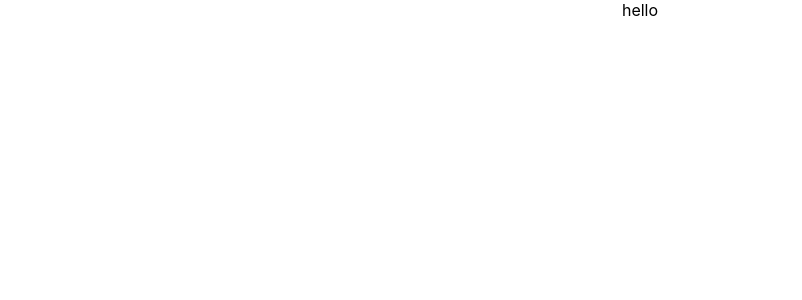
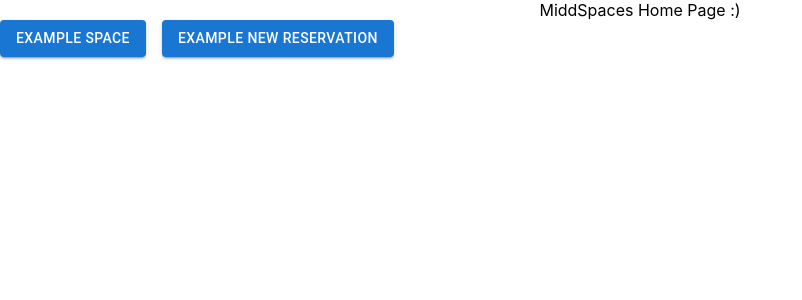
Before and after one commit to ruff1233/middspaces, a React (Create React App) app: page / in a window 1280 px wide. Shown: the top 300 px of the page, without its empty margins (0-802 px from the left). Built offline with nearby package versions, Linux system fonts and the light colour scheme.

Commit message:
routing now completely works, placeholder page components hooked up

```diff
--- a/src/pages/home.js
+++ b/src/pages/home.js
@@ -1,13 +1,20 @@
 import React from "react";
+import { useNavigate } from "react-router-dom";
+import Stack from '@mui/material/Stack';
+import Button from '@mui/material/Button';
 
-export default class Home extends React.Component {
+function Home(props) {
 
-    render() {
+    let navigate = useNavigate();
 
-      return (
-        <div>
-          hello
-        </div>
-      );
-    }
-  }
+    return (
+    <div>
+        MiddSpaces Home Page :)
+        <Stack spacing={2} direction="row">
+        <Button variant="contained" onClick={() => {navigate('/space')}}>Example Space</Button>
+        <Button variant="contained" onClick={() => {navigate('/newreservation')}}>Example New Reservation</Button>
+        </Stack>
+    </div>
+    );
+}
+export default Home;
--- a/src/pages/newreservation.js
+++ b/src/pages/newreservation.js
@@ -1,13 +1,15 @@
 import React from "react";
+import { useNavigate } from "react-router-dom";
+import Button from '@mui/material/Button';
 
-export default class NewReservation extends React.Component {
+function NewReservation(props) {
+    let navigate = useNavigate();
 
-    render() {
-
-      return (
-        <div>
-          hey
-        </div>
-      );
-    }
-  }
+    return (
+    <div>
+        Example Reservation Page!
+        <Button variant="contained" onClick={() => {navigate('/')}}>Home</Button>
+    </div>
+    );
+}
+export default NewReservation;
--- a/src/pages/space.js
+++ b/src/pages/space.js
@@ -1,13 +1,15 @@
 import React from "react";
+import { useNavigate } from "react-router-dom";
+import Button from '@mui/material/Button';
 
-export default class Space extends React.Component {
+function Space(props) {
+  let navigate = useNavigate();
 
-    render() {
-
-      return (
-        <div>
-          hi
-        </div>
-      );
-    }
-  }
+  return (
+    <div>
+      Example Space Page!
+      <Button variant="contained" onClick={() => {navigate('/')}}>Home</Button>
+    </div>
+  );
+}
+export default Space;
```
